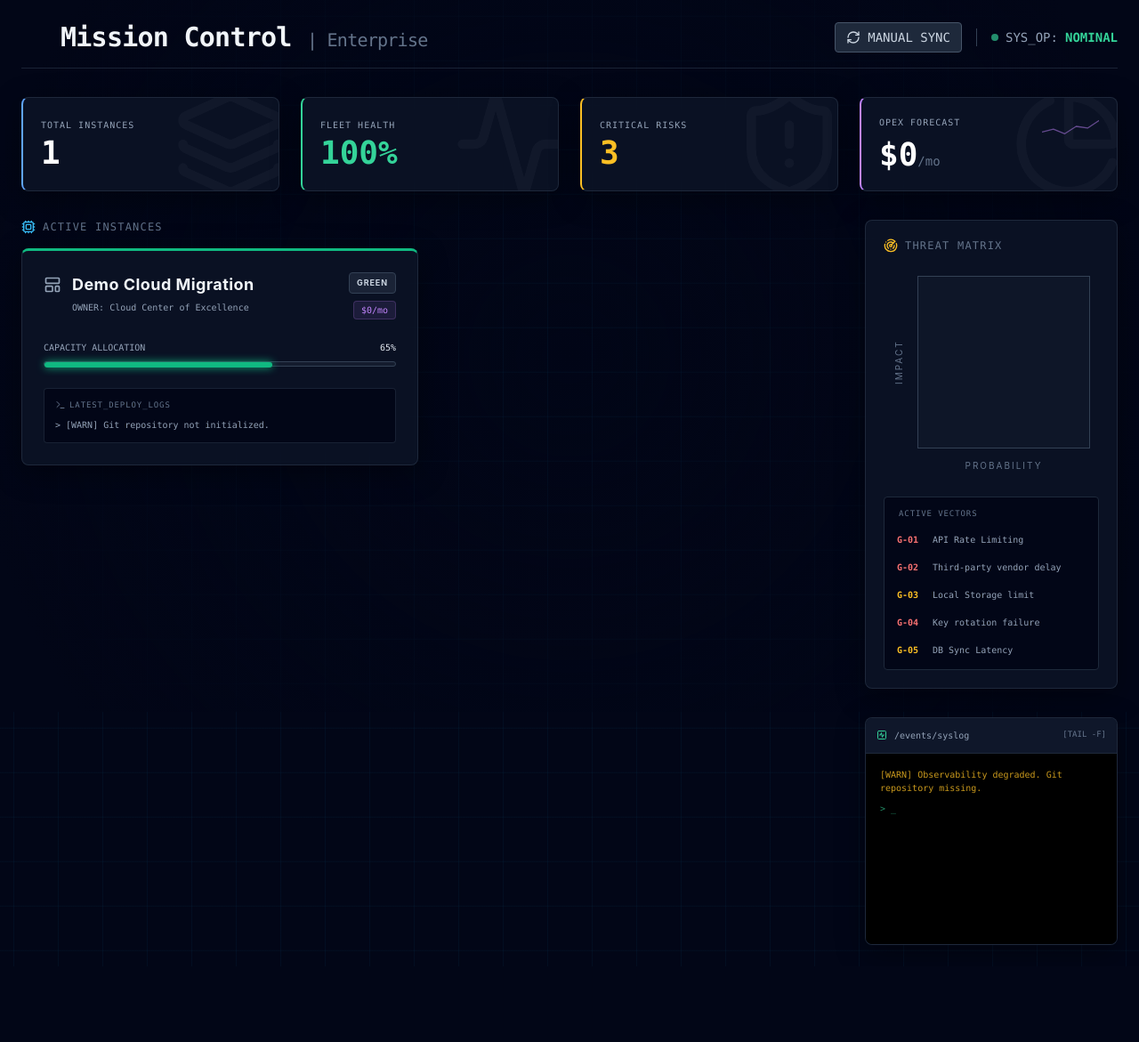
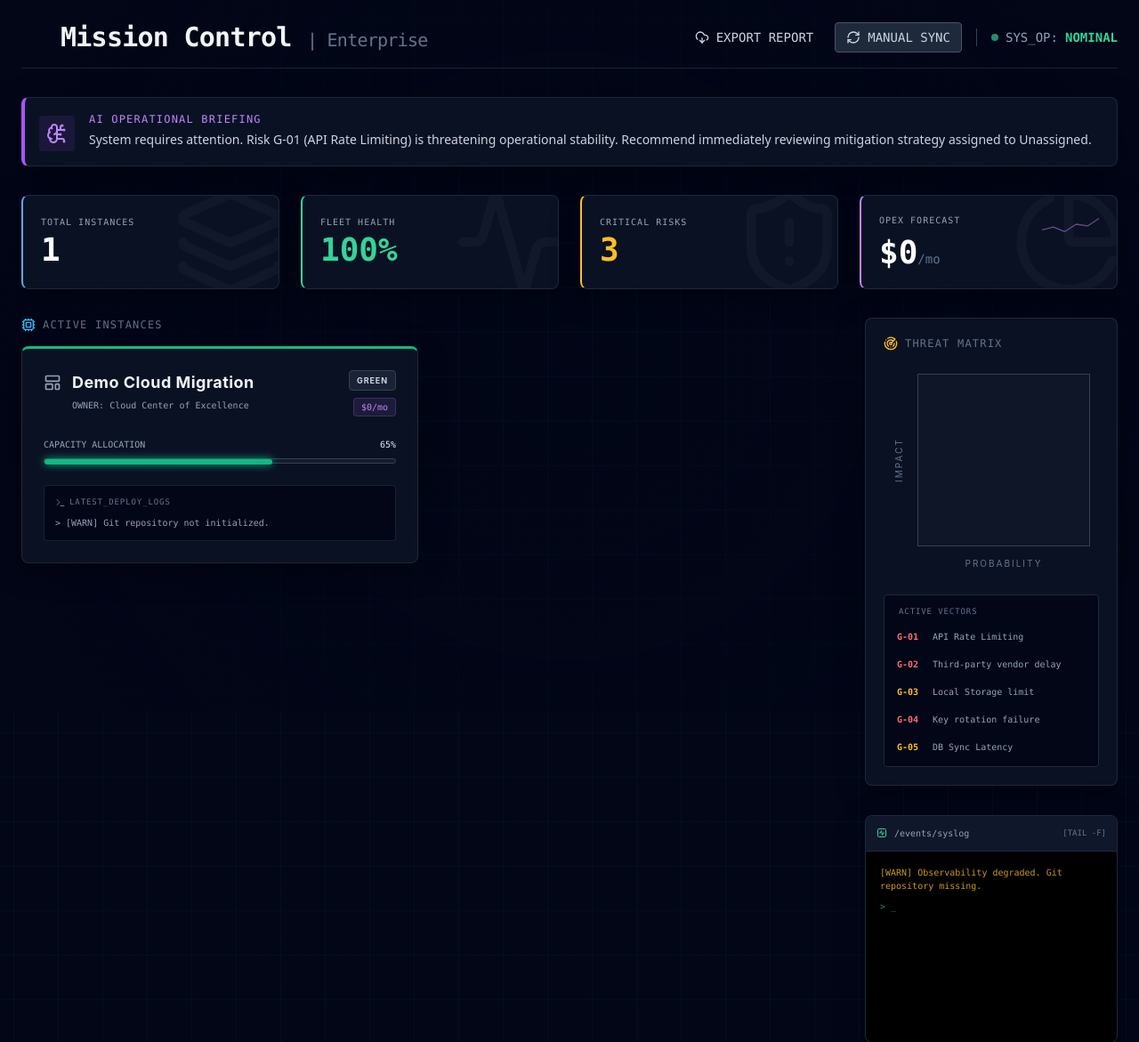
Before and after one commit to careed23/Cloud-Native-PM-Blueprin, a FastAPI app: page / in a window 1280 px wide. Shown: the top 1171 px of the page at 89% size. Before the commit the page ends 1069 px from the top, so only its background shows below. Run offline with FastAPI, Linux system fonts and the light colour scheme; some libraries are stand-ins or nearby versions.

Commit message:
feat(ai): integrate smart briefing, roadmap logic, and opex pdf export

```diff
--- a/main.py
+++ b/main.py
@@ -1,5 +1,5 @@
 from fastapi import FastAPI, Request
-from fastapi.responses import HTMLResponse, JSONResponse
+from fastapi.responses import HTMLResponse, JSONResponse, FileResponse
 from fastapi.staticfiles import StaticFiles
 from fastapi.templating import Jinja2Templates
 import glob
@@ -8,6 +8,9 @@
 import markdown
 from git import Repo
 import git
+from xhtml2pdf import pisa
+import io
+import functools
 
 app = FastAPI(title="Mission Control | Observability Platform")
 
@@ -38,7 +41,9 @@
     except Exception as e:
         return [f"[ERROR] Telemetry failure: {str(e)}"]
 
-def get_projects():
+# 4. Performance Optimization (The "Snappiness" Fix)
+@functools.lru_cache(maxsize=1)
+def get_projects_cached():
     projects_data = []
     search_pattern = os.path.join(PROJECTS_DIR, '**', '*.md')
     md_files = glob.glob(search_pattern, recursive=True)
@@ -52,7 +57,7 @@
                 if 'project_name' in post.keys():
                     status = post.get('status', 'Unknown')
                     comp_pct = post.get('completion_pct', 0)
-                    monthly_spend = post.get('monthly_spend', 0) # Day 2 Ops: Cost Projection
+                    monthly_spend = post.get('monthly_spend', 0)
 
                     if isinstance(comp_pct, str):
                         comp_pct = int(comp_pct.replace('%', '').strip())
@@ -80,7 +85,11 @@
 
     return projects_data
 
-def get_risks():
+def get_projects():
+    return get_projects_cached()
+
+@functools.lru_cache(maxsize=1)
+def get_risks_cached():
     risks = []
     filepath = 'risks/global_risks.md'
 
@@ -108,7 +117,6 @@
                             prob = 3
                             impact = 3
 
-                        # Create markdown body for the modal deep dive
                         details_md = f"**Risk Owner:** {cols[6] if len(cols) > 6 else 'Unassigned'}\n\n**Mitigation Strategy:**\n> {cols[5]}"
                         html_content = markdown.markdown(details_md)
 
@@ -123,6 +131,26 @@
     except Exception as e:
         print(f"Error parsing risks: {e}")
     return risks
+
+def get_risks():
+    return get_risks_cached()
+
+def generate_ai_briefing(projects, risks):
+    """1. AI-Driven System Briefing Placeholder"""
+    # In a real setup, this would call boto3.client('bedrock-runtime')
+    # and pass the aggregated JSON of projects and risks.
+
+    critical_risks = [r for r in risks if r['impact'] > 3]
+    red_projects = [p for p in projects if p['status'].lower() == 'red']
+
+    if not critical_risks and not red_projects:
+        return "System is nominal. No high-impact threats detected. Resource allocation is optimized across the active deployment fleet."
+
+    if critical_risks:
+        threat = critical_risks[0]
+        return f"System requires attention. Risk {threat['id']} ({threat['description']}) is threatening operational stability. Recommend immediately reviewing mitigation strategy assigned to {threat.get('owner', 'Unassigned')}."
+
+    return "System alert. Multiple active instances are failing health checks. Recommend halting non-critical deployments and shifting resources to stabilize Red status nodes."
 
 @app.get("/events")
 async def get_system_events():
@@ -153,13 +181,72 @@
 async def manual_sync():
     """Endpoint for Trigger Manual Sync"""
     if not repo:
-        return JSONResponse({"status": "error", "message": "Git repository not initialized"})
+        # If no repo, just clear the cache anyway
+        get_projects_cached.cache_clear()
+        get_risks_cached.cache_clear()
+        return JSONResponse({"status": "success", "message": "Local Cache Cleared"})
     try:
         origin = repo.remotes.origin
         origin.pull()
+        # Clear the python cache so next page load parses the fresh markdown files
+        get_projects_cached.cache_clear()
+        get_risks_cached.cache_clear()
         return JSONResponse({"status": "success", "message": "Telemetry Synced with Origin"})
     except Exception as e:
+        # Fallback cache clear
+        get_projects_cached.cache_clear()
+        get_risks_cached.cache_clear()
         return JSONResponse({"status": "error", "message": str(e)})
+
+@app.get("/export")
+async def export_report(request: Request):
+    """2. Stakeholder Export to PDF"""
+    projects = get_projects()
+    risks = get_risks()
+    briefing = generate_ai_briefing(projects, risks)
+
+    # Render a separate HTML template that is highly simplified for PDF generation
+    html_content = f"""
+    <html>
+    <head>
+        <style>
+            body {{ font-family: Helvetica, Arial, sans-serif; color: #333; }}
+            h1 {{ color: #0f172a; border-bottom: 2px solid #0ea5e9; padding-bottom: 10px; }}
+            h2 {{ color: #1e293b; margin-top: 20px; }}
+            table {{ width: 100%; border-collapse: collapse; margin-top: 10px; }}
+            th, td {{ border: 1px solid #cbd5e1; padding: 8px; text-align: left; }}
+            th {{ background-color: #f1f5f9; }}
+            .alert {{ background-color: #fef2f2; border-left: 4px solid #ef4444; padding: 10px; margin-bottom: 20px; }}
+        </style>
+    </head>
+    <body>
+        <h1>Mission Control | Executive Summary</h1>
+
+        <div class="alert">
+            <strong>AI Briefing:</strong> {briefing}
+        </div>
+
+        <h2>Active Projects</h2>
+        <table>
+            <tr><th>Project</th><th>Status</th><th>Completion</th><th>Monthly Spend</th></tr>
+            {"".join(f"<tr><td>{p['name']}</td><td>{p['status']}</td><td>{p['completion_pct']}%</td><td>${p['monthly_spend']}</td></tr>" for p in projects)}
+        </table>
+
+        <h2>Critical Risks</h2>
+        <table>
+            <tr><th>ID</th><th>Description</th><th>Impact</th><th>Probability</th></tr>
+            {"".join(f"<tr><td>{r['id']}</td><td>{r['description']}</td><td>{r['impact']}</td><td>{r['probability']}</td></tr>" for r in risks if r['impact'] > 3)}
+        </table>
+    </body>
+    </html>
+    """
+
+    # Create PDF
+    pdf_path = "executive_summary.pdf"
+    with open(pdf_path, "w+b") as result_file:
+        pisa_status = pisa.CreatePDF(io.StringIO(html_content), dest=result_file)
+
+    return FileResponse(pdf_path, filename="Executive_Summary.pdf")
 
 @app.get("/", response_class=HTMLResponse)
 async def read_dashboard(request: Request):
@@ -169,16 +256,28 @@
     total_projects = len(projects)
     green_count = sum(1 for p in projects if p.get('status', '').lower() == 'green')
     health_pct = round((green_count / total_projects * 100)) if total_projects > 0 else 100
-
     active_risks = sum(1 for r in risks if r.get('impact', 0) > 3 and r.get('status', '').lower() != 'closed')
-
-    # OPEX FORECAST
     total_monthly_spend = sum(p.get('monthly_spend', 0) for p in projects)
 
+    ai_briefing = generate_ai_briefing(projects, risks)
+
+    # 3. Smart Roadmap Highlighting
+    # We parse the roadmap and dynamically inject CSS based on project names and statuses
     roadmap_content = ""
     if os.path.exists("roadmap.mmd"):
         with open("roadmap.mmd", "r", encoding='utf-8') as f:
             roadmap_content = f.read()
+
+        # Add dynamic class definitions to Mermaid based on actual project statuses
+        # We look for the "active" keyword which mermaid uses, or we inject classDefs
+        dynamic_styles = "\n    classDef green fill:#10b981,stroke:#047857;\n    classDef yellow fill:#f59e0b,stroke:#b45309;\n    classDef red fill:#ef4444,stroke:#b91c1c;\n"
+
+        # Extremely basic injection for the demo roadmap tags
+        if "Demo Cloud Migration" in [p['name'] for p in projects]:
+            status = next(p['status'] for p in projects if p['name'] == "Demo Cloud Migration").lower()
+            dynamic_styles += f"    class des1,des2 {status};\n"
+
+        roadmap_content += dynamic_styles
 
     return templates.TemplateResponse(
         request=request,
@@ -192,6 +291,7 @@
                 "active_risks": active_risks,
                 "monthly_spend": total_monthly_spend
             },
-            "risks": risks
+            "risks": risks,
+            "ai_briefing": ai_briefing
         }
     )
--- a/requirements.txt
+++ b/requirements.txt
@@ -4,3 +4,5 @@
 uvicorn==0.27.1
 GitPython==3.1.43
 markdown==3.10.2
+xhtml2pdf==0.2.17
+boto3==1.34.60
--- a/templates/index.html
+++ b/templates/index.html
@@ -39,9 +39,7 @@
         }
 
         /* Smart Alerts */
-        .alert-pulse {
-            animation: borderPulse 2s infinite;
-        }
+        .alert-pulse { animation: borderPulse 2s infinite; }
         @keyframes borderPulse {
             0% { border-color: rgba(239, 68, 68, 0.5); box-shadow: 0 0 10px rgba(239, 68, 68, 0.2); }
             50% { border-color: rgba(239, 68, 68, 1); box-shadow: 0 0 20px rgba(239, 68, 68, 0.6); }
@@ -99,12 +97,18 @@
     }
 }">
 
-    <header class="mb-8 flex items-center justify-between border-b border-slate-700/50 pb-4">
+    <header class="mb-8 flex items-center justify-between border-b border-slate-700/50 pb-4 relative z-10">
         <div class="flex items-center gap-3">
             <i data-lucide="hex" class="w-8 h-8 text-sky-400"></i>
             <h1 class="text-3xl font-bold tracking-tight text-slate-100 font-mono">Mission Control <span class="text-slate-500 font-light text-xl">| Enterprise</span></h1>
         </div>
         <div class="flex items-center gap-4 text-sm font-mono text-slate-400">
+            <!-- 2. Export to PDF Button -->
+            <a href="/export" target="_blank" class="flex items-center gap-2 text-slate-300 hover:text-white transition-colors mr-2">
+                <i data-lucide="download-cloud" class="w-4 h-4"></i> EXPORT REPORT
+            </a>
+
+            <!-- Manual Sync Button -->
             <button @click="triggerSync()" class="flex items-center gap-2 bg-slate-800 hover:bg-slate-700 text-slate-300 px-3 py-1.5 rounded transition-colors border border-slate-600">
                 <i data-lucide="refresh-cw" class="w-4 h-4" :class="syncing ? 'animate-spin text-sky-400' : ''"></i>
                 <span x-text="syncing ? 'SYNCING...' : 'MANUAL SYNC'"></span>
@@ -118,7 +122,16 @@
 
     <main class="max-w-[1600px] mx-auto space-y-8 relative z-10">
 
-        <!-- 1. Smart Telemetry Headers -->
+        <!-- 1. AI-Driven "System Briefing" -->
+        <section class="panel-glass p-4 border-l-4 border-l-purple-500 flex items-start gap-4">
+            <div class="p-2 bg-purple-500/10 rounded mt-1"><i data-lucide="brain-circuit" class="w-6 h-6 text-purple-400"></i></div>
+            <div>
+                <h3 class="text-xs font-mono text-purple-400 tracking-widest uppercase mb-1">AI Operational Briefing</h3>
+                <p class="text-sm text-slate-300 font-sans leading-relaxed">{{ ai_briefing }}</p>
+            </div>
+        </section>
+
+        <!-- Smart Telemetry Headers -->
         <section class="grid grid-cols-1 md:grid-cols-4 gap-6">
             <div class="panel-glass p-5 border-l-2 border-l-blue-400 flex justify-between items-center relative overflow-hidden">
                 <div class="absolute right-[-10px] opacity-[0.03]"><i data-lucide="layers" class="w-32 h-32"></i></div>
@@ -381,7 +394,6 @@
                         marker.innerText = risksInCell.length;
                         marker.title = risksInCell.map(risk => risk.id).join(', ');
 
-                        // Link the dot to the Alpine Modal
                         marker.setAttribute('@click', `activeItem = ${JSON.stringify(risksInCell[0]).replace(/"/g, '&quot;')}; modalType = 'risk'; modalOpen = true;`);
 
                         cell.appendChild(marker);
```
